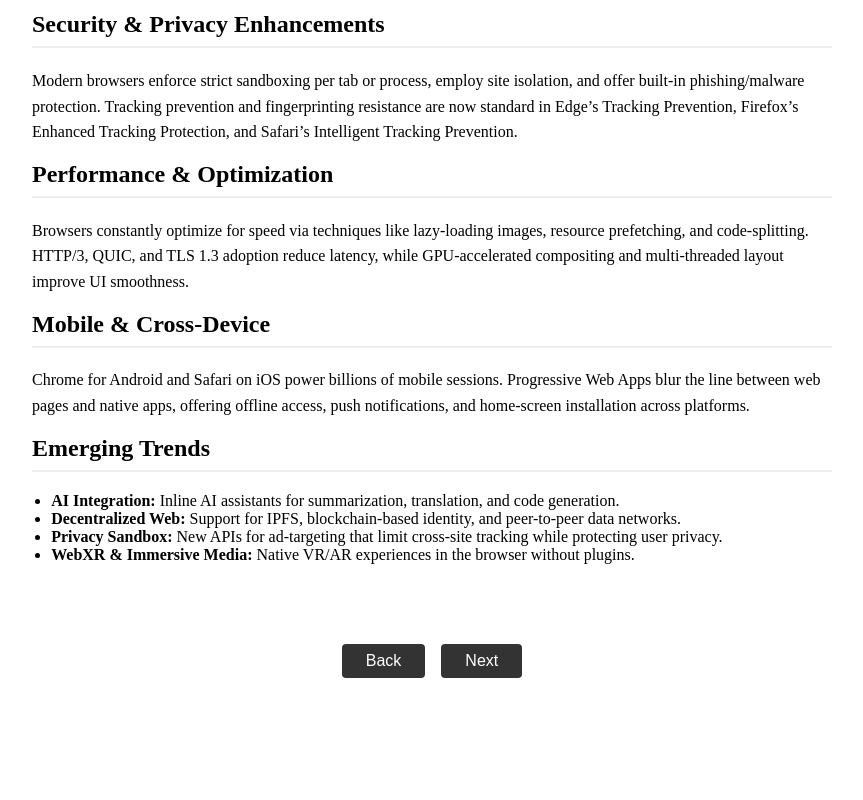
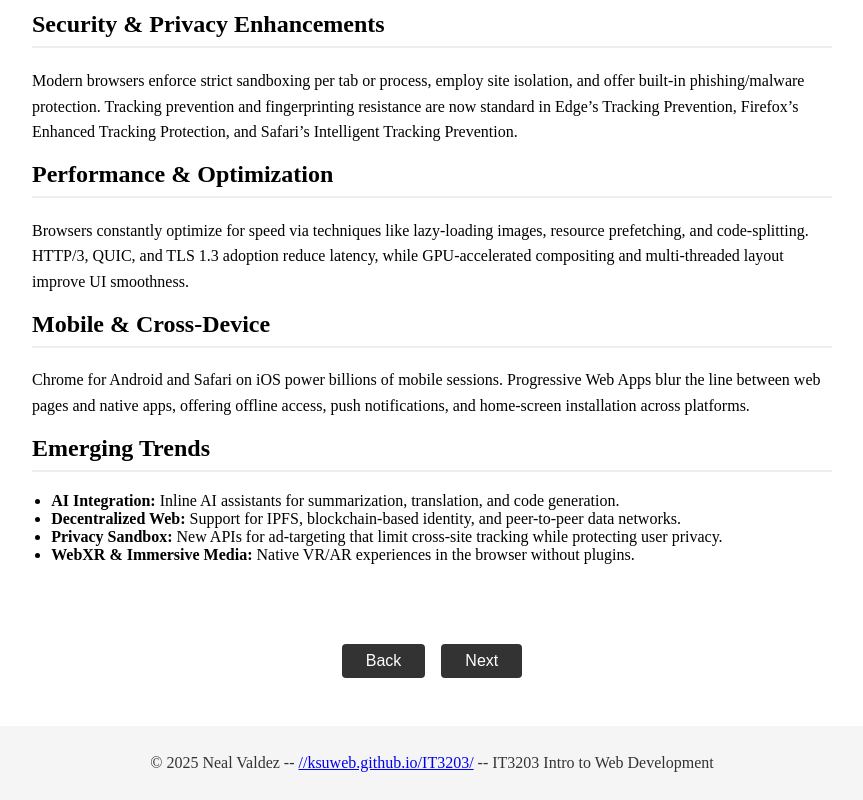
Before and after one commit to nealv2344/nealv2344.github.io, a plain HTML site: page ModernWeb.html in a window 1280 px wide. Shown: the part 458-1258 px from the top of the page, without its empty margins (208-1071 px from the left). Before the commit the page ends 1136 px from the top, so only its background shows below. Drawn offline with Linux system fonts and the light colour scheme.

Commit message:
footer added to all pages

```diff
--- a/ModernWeb.html
+++ b/ModernWeb.html
@@ -85,6 +85,13 @@
           <a href="earlyWeb.html"><button class="next-btn">Back</button></a>
           <a href="references.html"><button class="next-btn">Next</button></a>
         </div>
+
+        <footer class="site-footer">
+          <p>
+            © 2025 Neal Valdez -- <a href="//ksuweb.github.io/IT3203/" target="_blank">//ksuweb.github.io/IT3203/</a> -- IT3203 Intro to Web Development
+          </p>
+        </footer>
+
         <script src="main.js"></script>
   </body>
 </html>
--- a/style.css
+++ b/style.css
@@ -144,3 +144,12 @@ html, body {
       .next-btn:hover {
         background: #555;
       }
+
+      /* ——— FOOTER ——— */
+      .site-footer {
+        background-color: #f5f5f5;
+        color: #333;
+        text-align: center;
+        padding: 0.75rem 0;
+        width: 100%;
+      }
```
Also changed, not shown: earlyWeb.html (+6 -0 lines), index.html (+5 -1 lines), references.html (+6 -0 lines).
